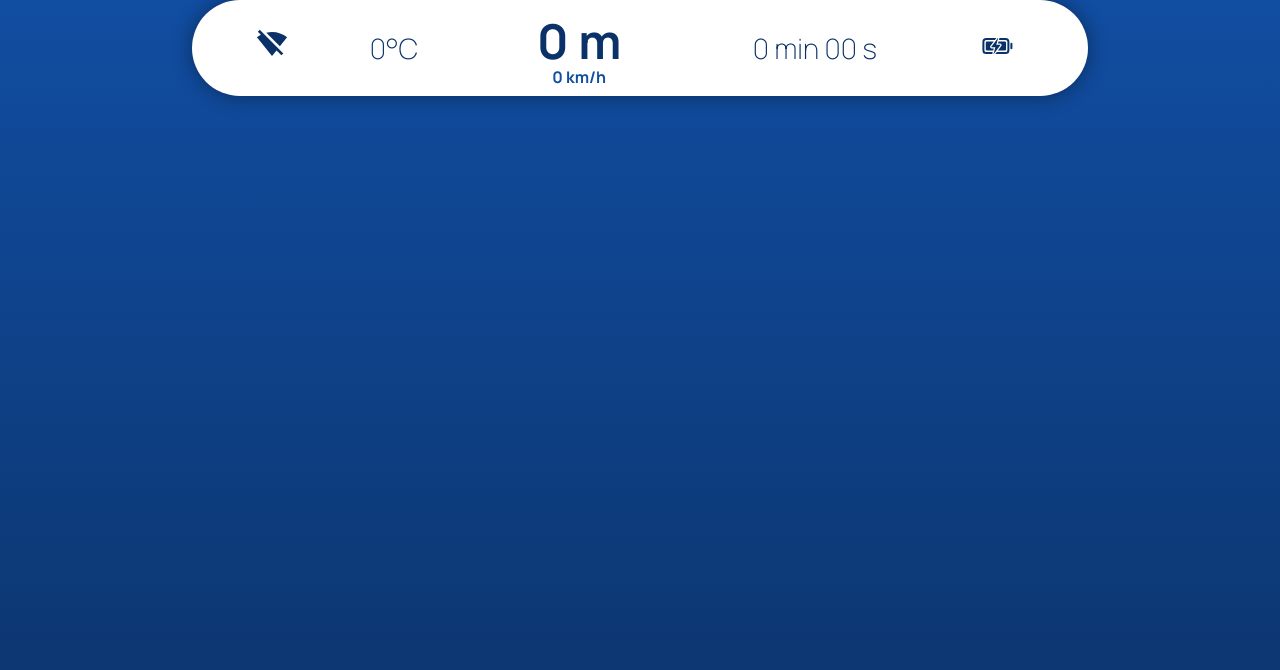
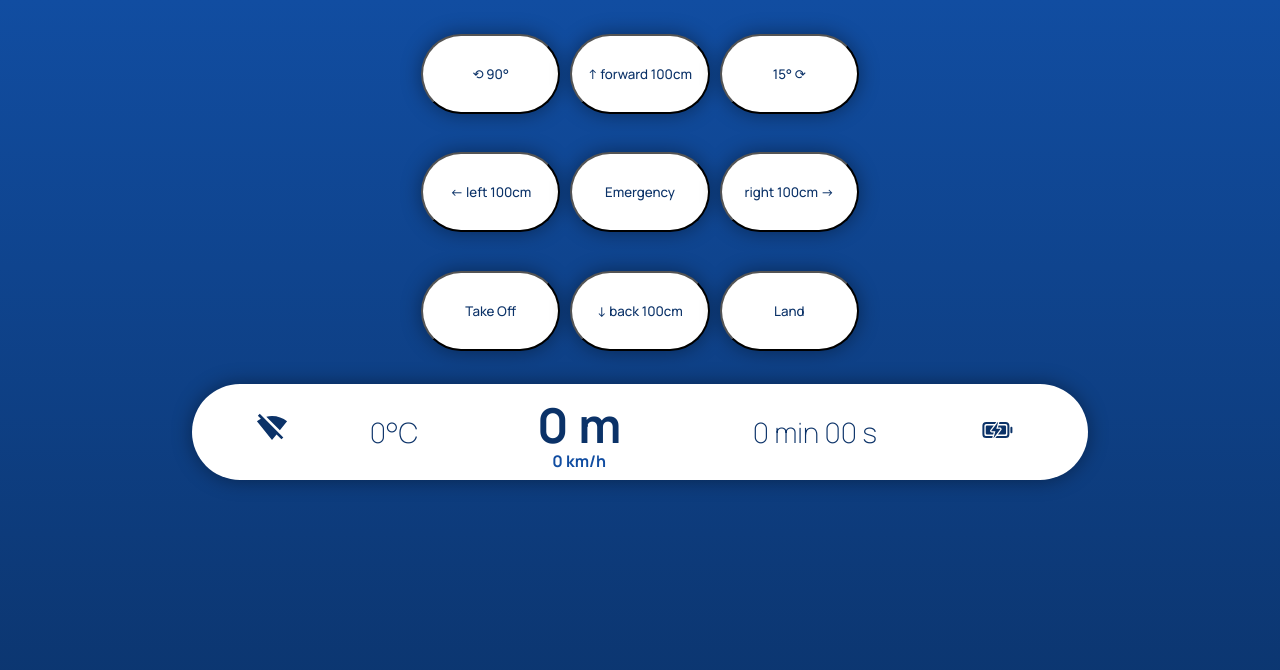
Before and after one commit to ianlcz/droneControl, a React (Vite) app in the folder frontend/: page / in a window 1280 px wide. Shown: the top 670 px of the page. Built offline with nearby package versions, Linux system fonts and the light colour scheme.

Commit message:
button direction

```diff
--- a/frontend/public/index.html
+++ b/frontend/public/index.html
@@ -1,5 +1,6 @@
 <!DOCTYPE html>
 <html lang="fr">
+
 <head>
   <meta charset="UTF-8" />
   <meta name="viewport" content="width=device-width, initial-scale=1.0" />
@@ -7,8 +8,10 @@
   <link rel="shortcut icon" href="./favicon.ico" type="image/x-icon" />
   <link rel="apple-touch-icon" href="./favicon.png" />
 </head>
+
 <body>
-    <div id="root" />
+  <div id="root"></div>
   <script src="../src/index.js"></script>
 </body>
+
 </html>
--- a/frontend/src/App.js
+++ b/frontend/src/App.js
@@ -1,6 +1,9 @@
 import React from "react";
-import { createGlobalStyle } from "styled-components";
+import {
+  createGlobalStyle
+} from "styled-components";
 import Panel from "./components/Panel/Panel";
+import Direction from "./components/button/direction";
 
 const AppStyled = createGlobalStyle`
   html {
@@ -16,8 +19,9 @@ const AppStyled = createGlobalStyle`
 `;
 
 const App = () => (
-  <React.Fragment>
+  <React.Fragment >
     <AppStyled />
+    <Direction />
     <Panel />
   </React.Fragment>
 );
--- /dev/null
+++ b/frontend/src/components/button/direction.js
@@ -0,0 +1,69 @@
+import React from "react";
+import styled from 'styled-components';
+
+const CommandGrid = styled.div`
+    .container{
+        margin: 0 auto;
+        display:flex;
+        flex-direction: column;
+        align-items: center;
+        justify-content : space-evenly;
+        width: 70%;
+        height: 24em;
+    }
+    .button{
+        display: flex;
+        flex-direction: row;
+        justify-content : space-around;
+        width: 50%;
+    }
+    button{
+        margin: 5px;
+        width: 33%;
+        height: 6em;
+        background-color: white;
+        color: #0b3268;
+        font-family: "Manrope";
+        border-radius: 5em;
+        box-shadow: 0px 0px 20px rgba(0,0,0,0.4);
+    }
+    .emergency {
+        background-color: ;
+    }
+`;
+
+function sendCommand(command) {
+    return function () {
+        console.log(`Sending the command ${command}`);
+        socket.emit('command', command);
+    };
+}
+
+const amount = 100;
+const Direction = () => (
+    <CommandGrid>
+        <div className="container">
+            <div className="button" >
+                {/* Rotate to the left 90° */}
+                <button className="rotate" onClick={sendCommand('ccw 90')}><span className="symbol">⟲</span> 90°</button>
+                <button onClick={sendCommand(`forward ${amount}`)}><span className="symbol">↑</span> forward {amount}cm</button>
+                {/* Rotate to the right 15° */}
+                <button className="rotate" onClick={sendCommand('cw 15')}> 15° <span className="symbol">⟳</span></button>
+            </div>
+
+            <div className="button" >
+                <button onClick={sendCommand(`left ${amount}`)}><span className="symbol">←</span> left {amount}cm</button>
+                <button className="emergency" onClick={sendCommand('emergency')}> Emergency </button>
+                <button onClick={sendCommand(`right ${amount}`)}>right {amount}cm <span className="symbol">→</span></button>
+            </div>
+
+            <div className="button">
+                <button className="takeoff" onClick={sendCommand('takeoff')}>Take Off</button>
+                <button onClick={sendCommand(`back ${amount}`)}><span className="symbol">↓</span> back {amount}cm</button>
+                <button className="land" onClick={sendCommand('land')}>Land </button>
+            </div>
+        </div>
+    </CommandGrid>
+);
+
+export default Direction;
```
Lines whose indentation alone changed are shown as unchanged.
